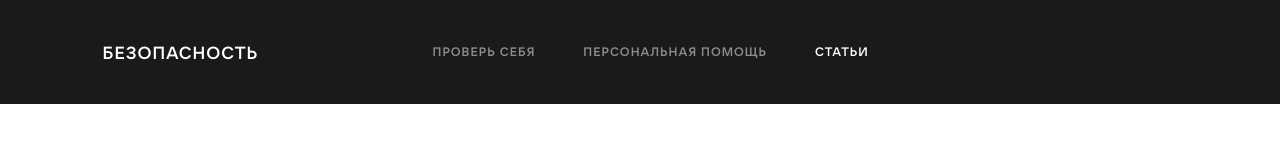
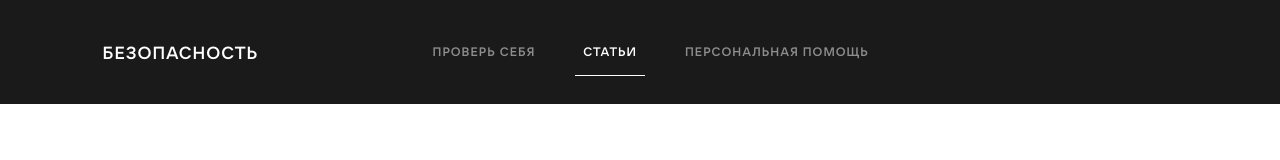
Before and after one commit to k-orolevsk-y/internet-security-comp, a React (Create React App) app: page /choiceInfo in a window 1280 px wide. Shown: the top 160 px of the page. Built offline with nearby package versions, Linux system fonts and the light colour scheme; sample sign-in values are in the browser's storage; some icons are missing.

Commit message:
Minor improvements

```diff
--- a/src/Components/Header.js
+++ b/src/Components/Header.js
@@ -19,10 +19,10 @@ const Header = () => {
                                 <Nav.Link as={NavLink} to="/choiceTest">Проверь себя</Nav.Link>
                             </Nav.Item>
                             <Nav.Item className="link-header">
-                                <Nav.Link active={false} href="tel:8-800-2000-122">Персональная помощь</Nav.Link>
+                                <Nav.Link as={NavLink} to="/choiceInfo">Статьи</Nav.Link>
                             </Nav.Item>
                             <Nav.Item className="link-header">
-                                <Nav.Link as={NavLink} to="/choiceInfo">Статьи</Nav.Link>
+                                <Nav.Link active={false} href="tel:8-800-2000-122">Персональная помощь</Nav.Link>
                             </Nav.Item>
                         </Nav>
                     </Navbar.Collapse>
--- a/src/Panels/Info.js
+++ b/src/Panels/Info.js
@@ -22,7 +22,7 @@ const Info = () => {
             setInfo(null);
         }
 
-        document.title = `Безопасность | ${infoResponse?.name}`
+        document.title = `Безопасность | ${infoResponse?.name ?? "Статьи"}`
     }, [params]);
 
     return([
--- a/src/Styles/Header.css
+++ b/src/Styles/Header.css
@@ -26,6 +26,20 @@
     .social-media {
         display: flex!important;
     }
+
+    .link-header > .active:after {
+        content: "";
+        position: absolute;
+        width: 100%;
+        height: 1px;
+        left: 0;
+        bottom: -3px;
+        background: #fff;
+        -webkit-transition: -webkit-transform .5s;
+        transition: -webkit-transform .5s;
+        transition: transform .5s;
+        transition: transform .5s, -webkit-transform .5s
+    }
 }
 
 .social-media {
```
